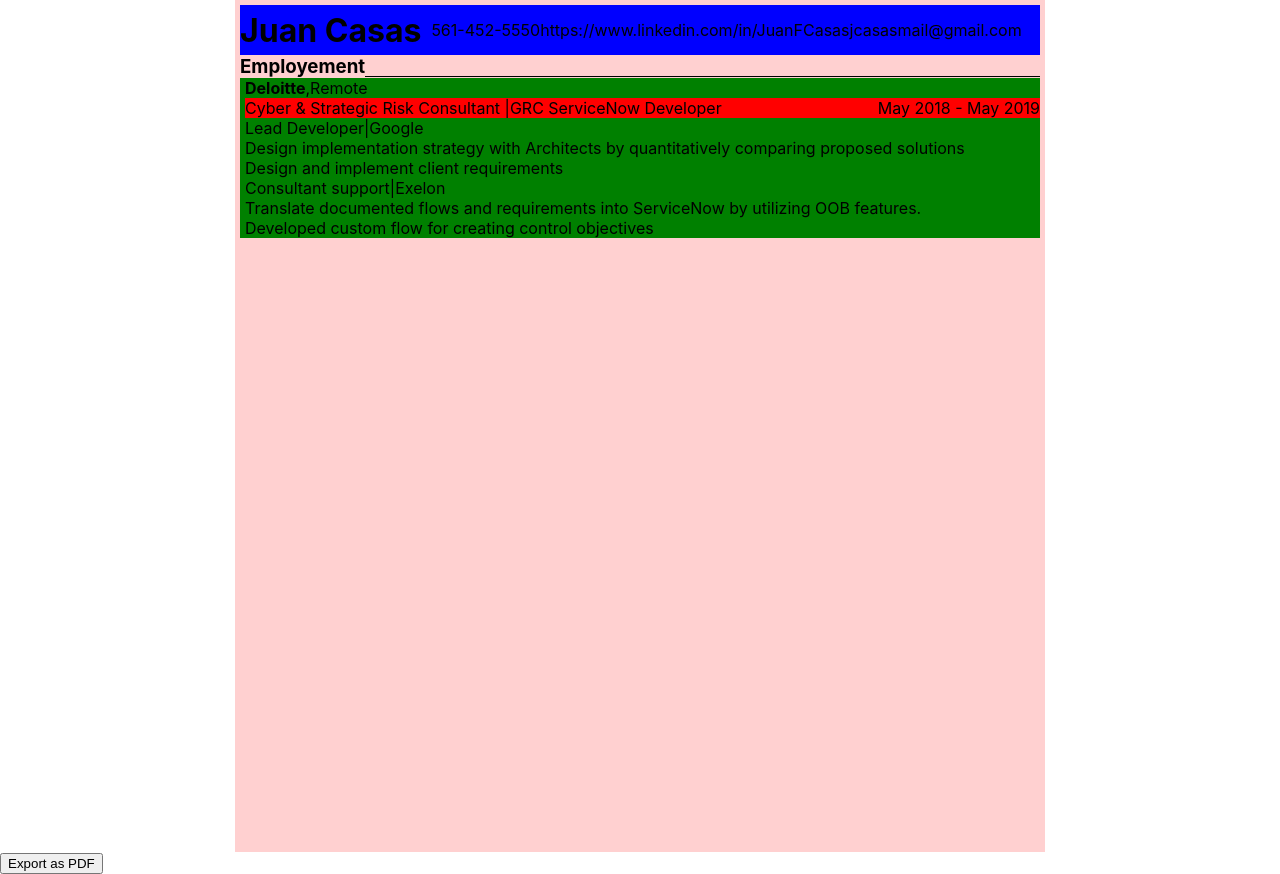
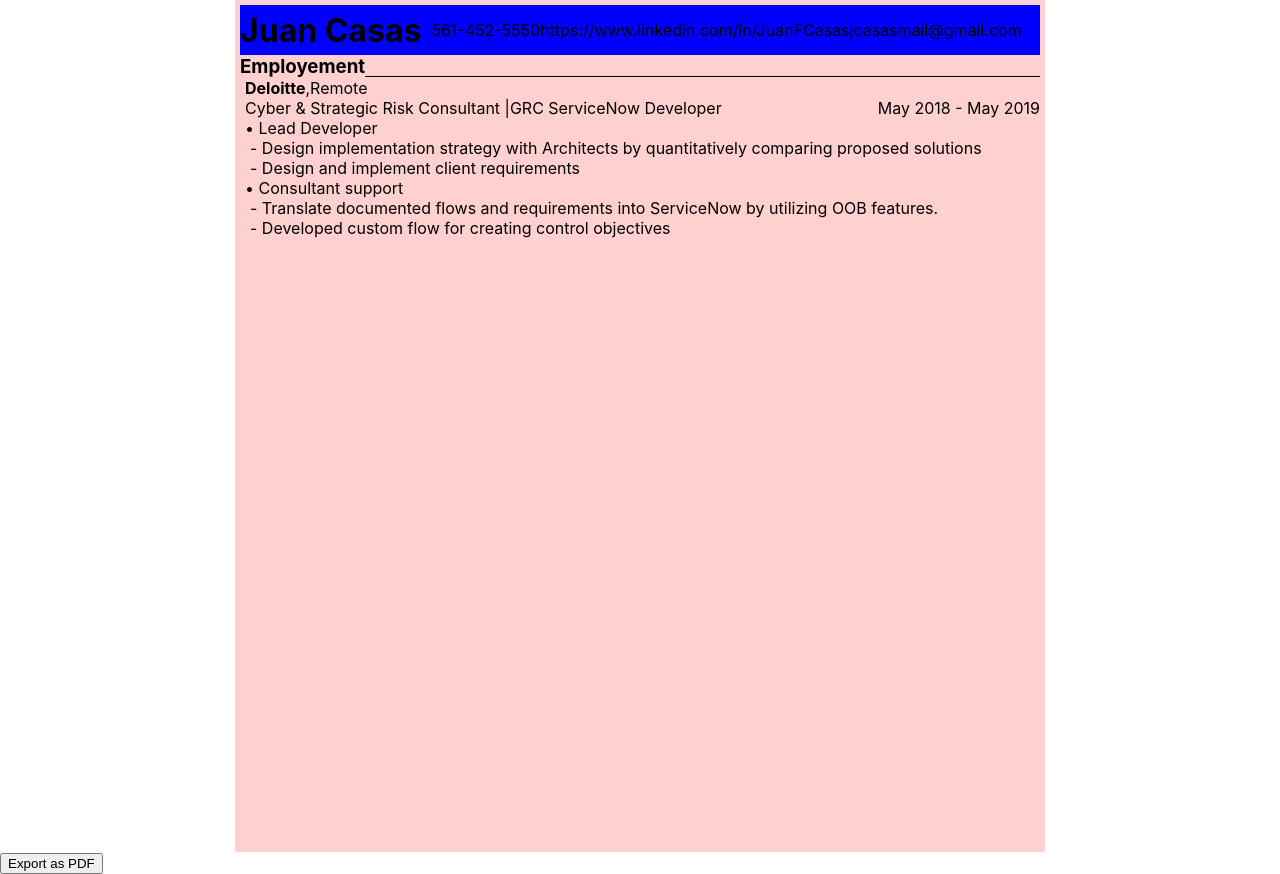
Before and after one commit to casas1010/resume-builder, a React (Create React App) app: page / in a window 1280 px wide. Built offline with nearby package versions, Linux system fonts and the light colour scheme.

Commit message:
checkpoint

```diff
--- a/src/components/user-employement/User-employement.css
+++ b/src/components/user-employement/User-employement.css
@@ -2,7 +2,7 @@
 
 .employment-block{
     padding-left: 5px;
-    background-color: green;
+    /* background-color: green; */
 
   }
 
@@ -24,8 +24,7 @@
     display: flex;
     justify-content: space-between;
     width: 100%;
-    background-color: red;
-    /* padding-left: 5px; */
+    /* background-color: red; */
 
   }
 
@@ -34,5 +33,6 @@
     display: flex;
   }
 
-  .project-descriptions{
+  .project-descriptions p{
+    padding-left: 5px;
   }
--- a/src/components/user-employement/User-employement.js
+++ b/src/components/user-employement/User-employement.js
@@ -2,13 +2,44 @@
 import './User-employement.css';
 
 function UserEmployement({ employement }) {
+
+
+    const _buildProjectRoleClient = (project) => {
+        if (project.clien) {
+            return (
+                <div className='project-role-client'>
+                    <p>{`• ${project.role} || ${project.client}`}</p>
+                </div>
+            );
+        }
+        return (
+            <div className='project-role-client'>
+                <p>{`• ${project.role}`}</p>
+            </div>
+        );
+    }
+
+    const _buildProjectDescription = (project) => {
+        return (
+            <div className='project-descriptions'>
+                {project.descriptions.map((description, index4) => (
+                    <p>{`- ${description}`}</p>
+                ))}
+            </div>
+
+        )
+    }
+
     return (
         <>
             {employement.map((job, index) => (
+
                 <div className='employment-block' key={index}>
+
                     <div className='company-title-location'>
                         <h4>{job.company_name}</h4>, <p>{job.location}</p>
                     </div>
+
                     {job.positions.map((position, index2) => (
                         <>
                             <div className='company-position' key={index2}>
@@ -16,18 +47,13 @@ function UserEmployement({ employement }) {
                                 <p>{position.date}</p>
                             </div>
                             <div className='company-projects'>
-
                                 {position.projects.map((project, index3) => (
                                     <div className='project' key={index3}>
-                                        <div className='project-role-client'>
-                                            <p >{project.role}</p>|<p>{project.client}</p>
 
-                                        </div>
-                                        {project.descriptions.map((description, index4) => (
-                                            <div className='project-descriptions'>
-                                                <p>{description}</p>
-                                            </div>
-                                        ))}
+                                        {_buildProjectRoleClient(project)}
+
+                                        {_buildProjectDescription(project)}
+
                                     </div>
                                 ))}
 
```
